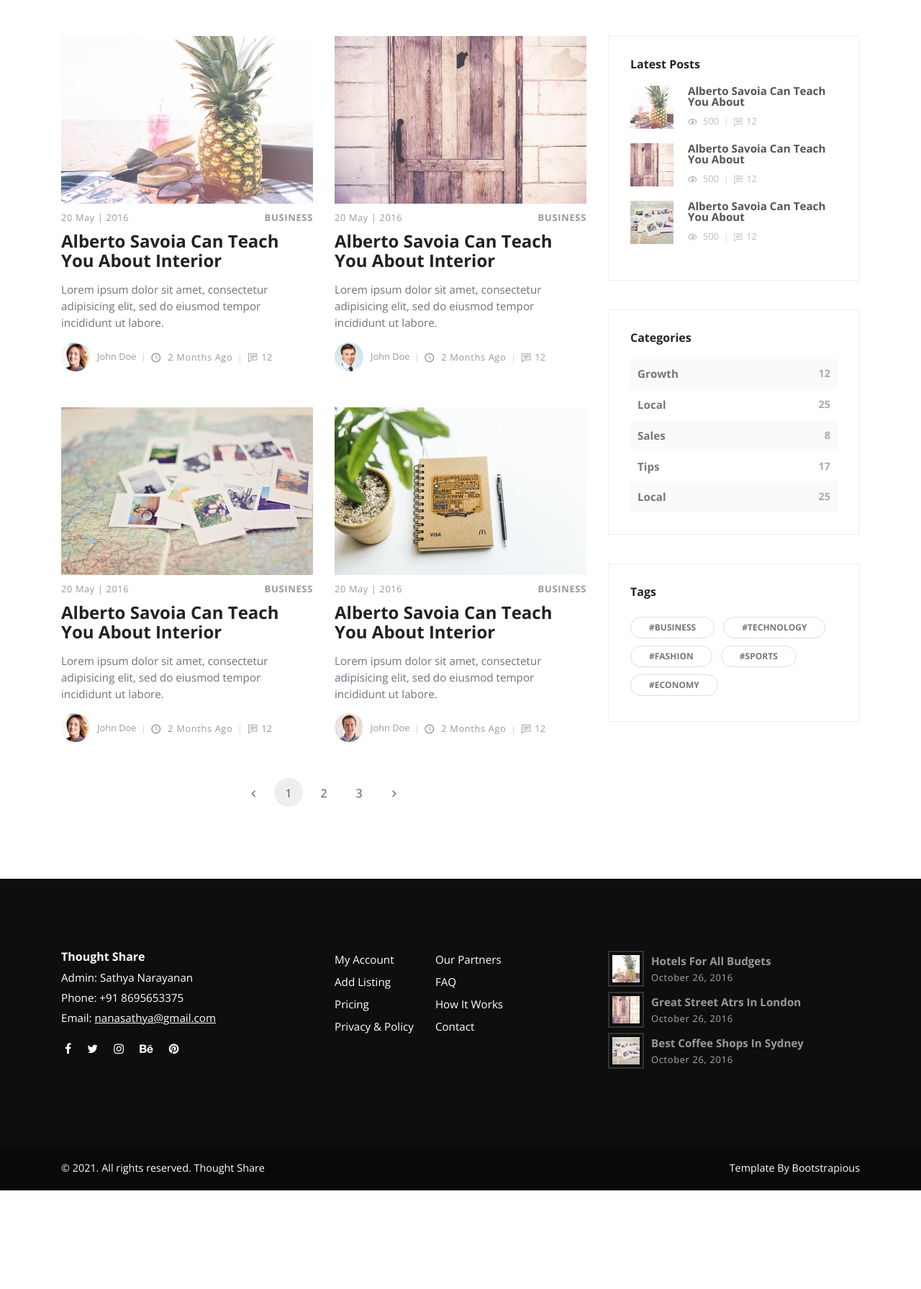
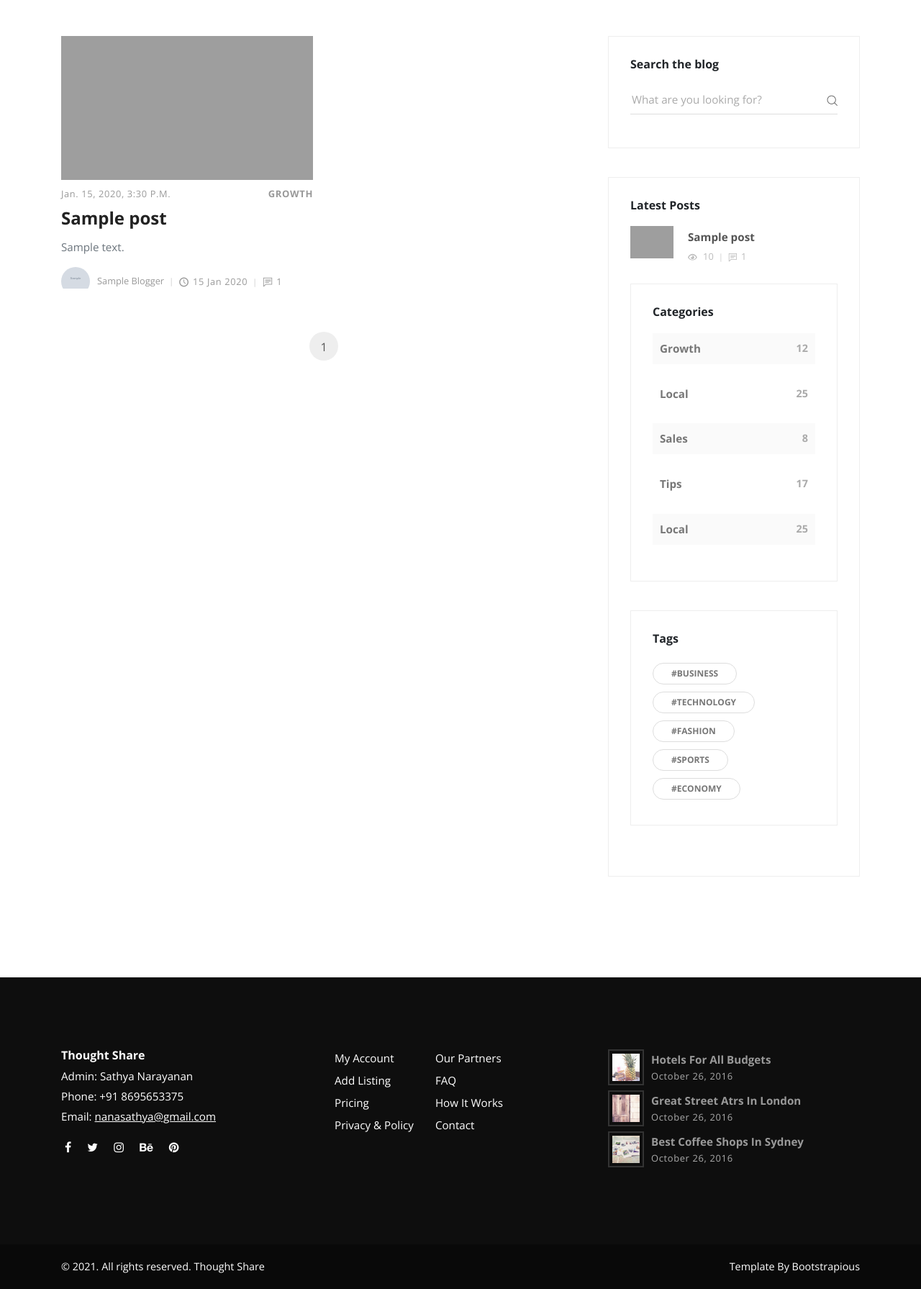
Before and after one commit to Sathya-Narayanan-99/ThoughtShare, a Django app: page /blog/ in a window 1280 px wide. Shown: the part 105-1896 px from the top of the page at 72% size. Before the commit the page ends 1759 px from the top, so only its background shows below. Run offline with Django 3.2, Linux system fonts and the light colour scheme; tables that the repository leaves empty hold one stand-in row (values such as "Sample post"); grey boxes marked "Sample" are stand-in pictures; some libraries are stand-ins or nearby versions; grey boxes are pictures that could not be loaded.

Commit message:
Added dynamic rendering  and site functionality to the blog page

```diff
--- a/blog/templates/blog/blog.html
+++ b/blog/templates/blog/blog.html
@@ -18,93 +18,47 @@
       <div class="container">
         <div class="row">
           <!-- post -->
+
+          {% for post in posts %}
           <div class="post col-xl-6">
-            <div class="post-thumbnail"><a href="post.html"><img src="{% static 'img/blog-post-1.jpeg' %}" alt="..." class="img-fluid"></a></div>
+            <div class="post-thumbnail"><a href="{% url 'post' post.id %}"><img style="width: 400px; height: 200px;" src="{{post.imageURL}}" alt="..." class="img-fluid"></a></div>
             <div class="post-details">
               <div class="post-meta d-flex justify-content-between">
-                <div class="date meta-last">20 May | 2016</div>
-                <div class="category"><a href="#">Business</a></div>
-              </div><a href="post.html">
-                <h3 class="h4">Alberto Savoia Can Teach You About Interior</h3></a>
-              <p class="text-muted">Lorem ipsum dolor sit amet, consectetur adipisicing elit, sed do eiusmod tempor incididunt ut labore.</p>
+                <div class="date meta-last">{{post.date_published}}</div>
+                <div class="category"><a href="#">{{post.category}}</a></div>
+              </div><a href="{% url 'post' post.id %}">
+                <h3 class="h4">{{post.title}}</h3></a>
+              <p class="text-muted">{{post.content|truncatechars:180}}</p>
               <footer class="post-footer d-flex align-items-center"><a href="#" class="author d-flex align-items-center flex-wrap">
-                  <div class="avatar"><img src="{% static 'img/avatar-3.jpg' %}" alt="..." class="img-fluid"></div>
-                  <div class="title"><span>John Doe</span></div></a>
-                <div class="date"><i class="icon-clock"></i> 2 months ago</div>
-                <div class="comments meta-last"><i class="icon-comment"></i>12</div>
+                  <div class="avatar"><img src="{{post.author.profile_picURL}}" alt="..." class="img-fluid"></div>
+                  <div class="title"><span>{{post.author.name}}</span></div></a>
+                <div class="date"><i class="icon-clock"></i>{{post.date_published|date:"d M Y"}}</div>
+                <div class="comments meta-last"><i class="icon-comment"></i>{{post.comment_count}}</div>
               </footer>
             </div>
           </div>
-          <!-- post             -->
-          <div class="post col-xl-6">
-            <div class="post-thumbnail"><a href="post.html"><img src="{% static 'img/blog-post-2.jpg' %}" alt="..." class="img-fluid"></a></div>
-            <div class="post-details">
-              <div class="post-meta d-flex justify-content-between">
-                <div class="date meta-last">20 May | 2016</div>
-                <div class="category"><a href="#">Business</a></div>
-              </div><a href="post.html">
-                <h3 class="h4">Alberto Savoia Can Teach You About Interior</h3></a>
-              <p class="text-muted">Lorem ipsum dolor sit amet, consectetur adipisicing elit, sed do eiusmod tempor incididunt ut labore.</p>
-              <div class="post-footer d-flex align-items-center"><a href="#" class="author d-flex align-items-center flex-wrap">
-                  <div class="avatar"><img src="{% static 'img/avatar-2.jpg' %}" alt="..." class="img-fluid"></div>
-                  <div class="title"><span>John Doe</span></div></a>
-                <div class="date"><i class="icon-clock"></i> 2 months ago</div>
-                <div class="comments meta-last"><i class="icon-comment"></i>12</div>
-              </div>
-            </div>
-          </div>
-          <!-- post             -->
-          <div class="post col-xl-6">
-            <div class="post-thumbnail"><a href="post.html"><img src="{% static 'img/blog-post-3.jpeg' %}" alt="..." class="img-fluid"></a></div>
-            <div class="post-details">
-              <div class="post-meta d-flex justify-content-between">
-                <div class="date meta-last">20 May | 2016</div>
-                <div class="category"><a href="#">Business</a></div>
-              </div><a href="post.html">
-                <h3 class="h4">Alberto Savoia Can Teach You About Interior</h3></a>
-              <p class="text-muted">Lorem ipsum dolor sit amet, consectetur adipisicing elit, sed do eiusmod tempor incididunt ut labore.</p>
-              <div class="post-footer d-flex align-items-center"><a href="#" class="author d-flex align-items-center flex-wrap">
-                  <div class="avatar"><img src="{% static 'img/avatar-3.jpg' %}" alt="..." class="img-fluid"></div>
-                  <div class="title"><span>John Doe</span></div></a>
-                <div class="date"><i class="icon-clock"></i> 2 months ago</div>
-                <div class="comments meta-last"><i class="icon-comment"></i>12</div>
-              </div>
-            </div>
-          </div>
-          <!-- post -->
-          <div class="post col-xl-6">
-            <div class="post-thumbnail"><a href="post.html"><img src="{% static 'img/blog-post-4.jpeg' %}" alt="..." class="img-fluid"></a></div>
-            <div class="post-details">
-              <div class="post-meta d-flex justify-content-between">
-                <div class="date meta-last">20 May | 2016</div>
-                <div class="category"><a href="#">Business</a></div>
-              </div><a href="post.html">
-                <h3 class="h4">Alberto Savoia Can Teach You About Interior</h3></a>
-              <p class="text-muted">Lorem ipsum dolor sit amet, consectetur adipisicing elit, sed do eiusmod tempor incididunt ut labore.</p>
-              <div class="post-footer d-flex align-items-center"><a href="#" class="author d-flex align-items-center flex-wrap">
-                  <div class="avatar"><img src="{% static 'img/avatar-1.jpg' %}" alt="..." class="img-fluid"></div>
-                  <div class="title"><span>John Doe</span></div></a>
-                <div class="date"><i class="icon-clock"></i> 2 months ago</div>
-                <div class="comments meta-last"><i class="icon-comment"></i>12</div>
-              </div>
-            </div>
-          </div>
+          {% endfor %}
         </div>
         <!-- Pagination -->
         <nav aria-label="Page navigation example">
           <ul class="pagination pagination-template d-flex justify-content-center">
-            <li class="page-item"><a href="#" class="page-link"> <i class="fa fa-angle-left"></i></a></li>
-            <li class="page-item"><a href="#" class="page-link active">1</a></li>
-            <li class="page-item"><a href="#" class="page-link">2</a></li>
-            <li class="page-item"><a href="#" class="page-link">3</a></li>
-            <li class="page-item"><a href="#" class="page-link"> <i class="fa fa-angle-right"></i></a></li>
+            {% if posts.has_previous %}
+            <li class="page-item"><a href="?page={{ posts.previous_page_number }}" class="page-link"> <i class="fa fa-angle-left"></i></a></li>
+            {% endif %}
+
+            {% for num in posts.paginator.page_range %}
+            <li class="page-item"><a href="?page={{ num }}" class="page-link {% ifequal num posts.number %} active {% endifequal %}">{{num}}</a></li>
+            {% endfor %}
+            {% if posts.has_next %}
+            <li class="page-item"><a href="?page={{ posts.next_page_number }}" class="page-link"> <i class="fa fa-angle-right"></i></a></li>
+            {% endif %}
           </ul>
         </nav>
       </div>
     </main>
     <aside class="col-lg-4">
       <!-- Widget [Search Bar Widget]-->
-      <!-- <div class="widget search">
+      <div class="widget search">
         <header>
           <h3 class="h6">Search the blog</h3>
         </header>
@@ -114,40 +68,25 @@
             <button type="submit" class="submit"><i class="icon-search"></i></button>
           </div>
         </form>
-      </div> -->
+      </div>
       <!-- Widget [Latest Posts Widget]        -->
       <div class="widget latest-posts">
         <header>
           <h3 class="h6">Latest Posts</h3>
         </header>
         <div class="blog-posts"><a href="#">
-            <div class="item d-flex align-items-center">
-              <div class="image"><img src="{% static 'img/small-thumbnail-1.jpg' %}" alt="..." class="img-fluid"></div>
-              <div class="title"><strong>Alberto Savoia Can Teach You About</strong>
-                <div class="d-flex align-items-center">
-                  <div class="views"><i class="icon-eye"></i> 500</div>
-                  <div class="comments"><i class="icon-comment"></i>12</div>
-                </div>
+          {% for latest_post in latest_posts %}
+          <a href="{% url 'post' latest_post.id %}">
+          <div class="item d-flex align-items-center">
+            <div class="image"><img src="{{latest_post.imageURL}}" alt="..." class="img-fluid"></div>
+            <div class="title"><strong>{{latest_post.title|truncatechars:45}}</strong>
+              <div class="d-flex align-items-center">
+                <div class="views"><i class="icon-eye"></i> {{latest_post.views}}</div>
+                <div class="comments"><i class="icon-comment"></i>{{latest_post.comment_count}}</div>
               </div>
-            </div></a><a href="#">
-            <div class="item d-flex align-items-center">
-              <div class="image"><img src="{% static 'img/small-thumbnail-2.jpg' %}" alt="..." class="img-fluid"></div>
-              <div class="title"><strong>Alberto Savoia Can Teach You About</strong>
-                <div class="d-flex align-items-center">
-                  <div class="views"><i class="icon-eye"></i> 500</div>
-                  <div class="comments"><i class="icon-comment"></i>12</div>
-                </div>
-              </div>
-            </div></a><a href="#">
-            <div class="item d-flex align-items-center">
-              <div class="image"><img src="{% static 'img/small-thumbnail-3.jpg' %}" alt="..." class="img-fluid"></div>
-              <div class="title"><strong>Alberto Savoia Can Teach You About</strong>
-                <div class="d-flex align-items-center">
-                  <div class="views"><i class="icon-eye"></i> 500</div>
-                  <div class="comments"><i class="icon-comment"></i>12</div>
-                </div>
-              </div>
-            </div></a></div>
+            </div>
+          </div></a>
+          {% endfor %}
       </div>
       <!-- Widget [Categories Widget]-->
       <div class="widget categories">
--- a/blog/templates/blog/post.html
+++ b/blog/templates/blog/post.html
@@ -22,7 +22,7 @@
             </div>
             <h1>{{post.title}}<a><i class="fa fa-bookmark-o"></i></a></h1>
             <div class="post-footer d-flex align-items-center flex-column flex-sm-row"><a href="#" class="author d-flex align-items-center flex-wrap">
-                <div class="avatar"><img src="{% static 'img/avatar-1.jpg' %}" alt="..." class="img-fluid"></div>
+                <div class="avatar"><img src="{{post.author.profile_picURL}}" alt="..." class="img-fluid"></div>
                 <div class="title"><span>{{post.author.name}}</span></div></a>
               <div class="d-flex align-items-center flex-wrap">
                 <div class="date"><i class="icon-clock"></i>{{post.date_published|date:"d M Y"}}</div>
--- a/blog/views.py
+++ b/blog/views.py
@@ -6,6 +6,8 @@
 from django.shortcuts import redirect
 from django.urls import reverse
 from django.http import Http404, JsonResponse, HttpResponseRedirect
+
+from django.core.paginator import Paginator
 
 # Create your views here.
 def home_view(request):
@@ -18,7 +20,20 @@
     return render(request, 'blog/index.html',context)
 
 def blog_view(request):
-    return render(request, 'blog/blog.html', {})
+
+    latest_posts = Post.objects.order_by('-date_published')
+
+    paginator = Paginator(latest_posts,2)
+
+    page = request.GET.get('page')
+
+    try:
+        page_posts = paginator.page(page)
+    except:
+        page_posts = paginator.page(1)
+
+    context = {'posts':page_posts, 'latest_posts':latest_posts[:3]}
+    return render(request, 'blog/blog.html', context)
 
 def post_view(request, pk):
 
```
